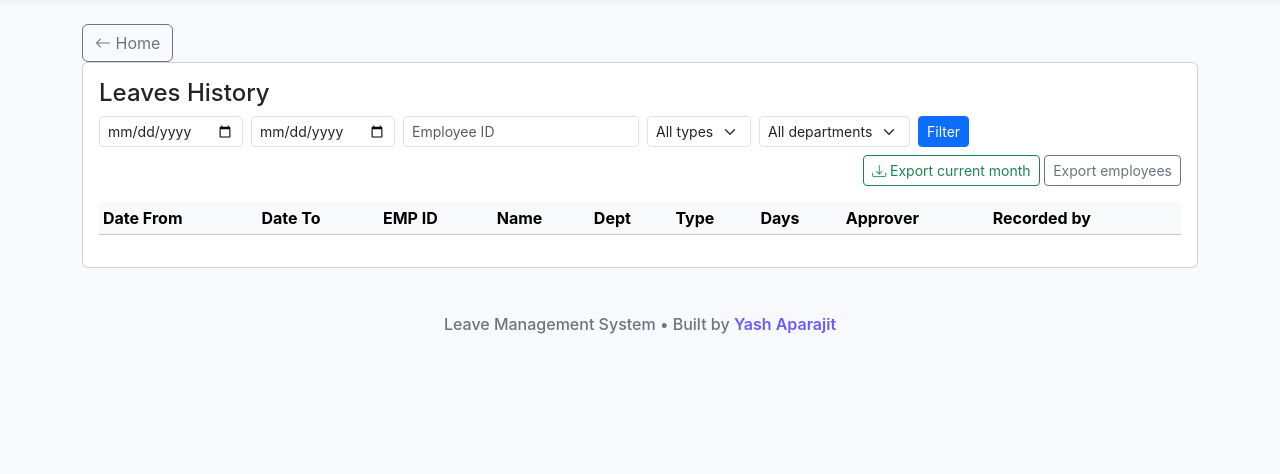
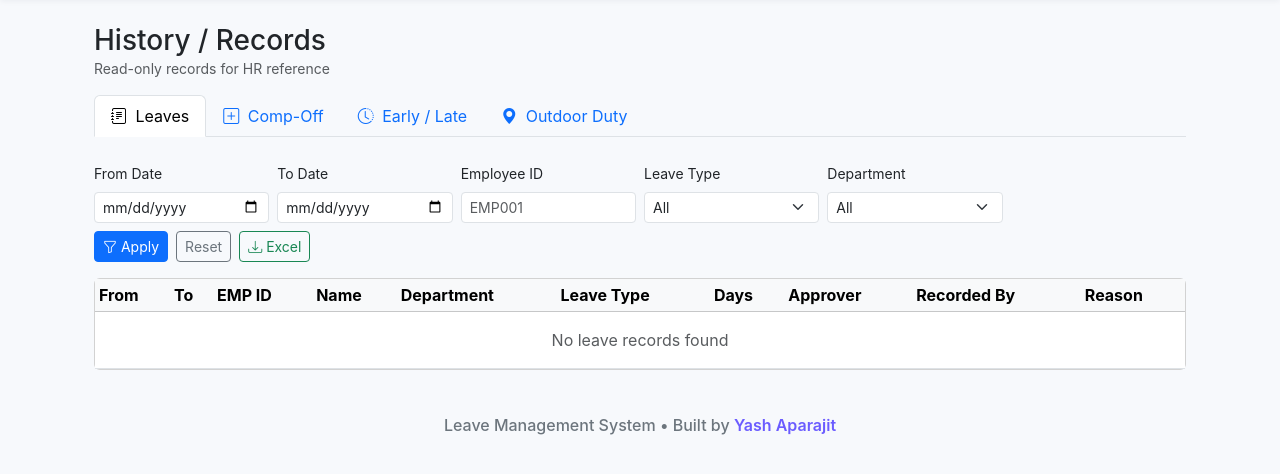
Before and after one commit to Yash-Aparajit/Leave-Management-System, a Flask app: page /history/leaves in a window 1280 px wide. Shown: the part 55-529 px from the top of the page. Run offline with Flask 3, Linux system fonts and the light colour scheme; the visitor is signed in with stand-in values (Sample User, id 1); data that the repository does not hold is empty.

Commit message:
Update leaves_history.html

```diff
--- a/templates/leaves_history.html
+++ b/templates/leaves_history.html
@@ -1,70 +1,143 @@
-{% extends 'base.html' %}
-{% block title %}Leaves History{% endblock %}
+{% extends "history_base.html" %}
+{% block title %}Leave History{% endblock %}
 
-{% block content %}
-<a class='btn btn-outline-secondary back-btn' href='{{ url_for("index") }}'><i class='bi bi-arrow-left'></i> Home</a>
+{% block history_content %}
 
-<div class="card p-3">
-  <h4>Leaves History</h4>
+<!-- FILTERS -->
+<form method="get" class="row g-2 align-items-end mb-3">
 
-  <form class="row g-2 mb-3" method="get">
-    <div class="col-auto">
-      <input type="date" class="form-control form-control-sm" name="from_date" value="{{ filters.from_date or '' }}" placeholder="From">
+  <div class="col-md-2">
+    <label class="form-label small">From Date</label>
+    <input type="date"
+           name="from_date"
+           value="{{ filters.from_date }}"
+           class="form-control form-control-sm">
   </div>
-    <div class="col-auto">
-      <input type="date" class="form-control form-control-sm" name="to_date" value="{{ filters.to_date or '' }}" placeholder="To">
+
+  <div class="col-md-2">
+    <label class="form-label small">To Date</label>
+    <input type="date"
+           name="to_date"
+           value="{{ filters.to_date }}"
+           class="form-control form-control-sm">
   </div>
-    <div class="col-auto">
-      <input name="employee_id" class="form-control form-control-sm" placeholder="Employee ID" value="{{ filters.employee_id or '' }}">
+
+  <div class="col-md-2">
+    <label class="form-label small">Employee ID</label>
+    <input type="text"
+           name="employee_id"
+           value="{{ filters.employee_id }}"
+           class="form-control form-control-sm"
+           placeholder="EMP001">
   </div>
-    <div class="col-auto">
+
+  <div class="col-md-2">
+    <label class="form-label small">Leave Type</label>
     <select name="leave_type_id" class="form-select form-select-sm">
-        <option value="">All types</option>
+      <option value="">All</option>
       {% for lt in leave_types %}
-          <option value="{{ lt.id }}" {% if filters.leave_type_id == lt.id|string %}selected{% endif %}>{{ lt.name }}</option>
+        <option value="{{ lt.id }}"
+          {% if filters.leave_type_id == lt.id|string %}selected{% endif %}>
+          {{ lt.name }}
+        </option>
       {% endfor %}
     </select>
   </div>
-    <div class="col-auto">
+
+  <div class="col-md-2">
+    <label class="form-label small">Department</label>
     <select name="department" class="form-select form-select-sm">
-        <option value="">All departments</option>
+      <option value="">All</option>
       {% for d in departments %}
-          <option value="{{ d }}" {% if filters.department == d %}selected{% endif %}>{{ d }}</option>
+        <option value="{{ d }}"
+          {% if filters.department == d %}selected{% endif %}>
+          {{ d }}
+        </option>
       {% endfor %}
     </select>
   </div>
-    <div class="col-auto">
-      <button class="btn btn-primary btn-sm">Filter</button>
-    </div>
 
-    <div class="col-auto ms-auto">
-      <a class="btn btn-outline-success btn-sm" href="{{ url_for('export_month_report') }}"><i class="bi bi-download"></i> Export current month</a>
-      <a class="btn btn-outline-secondary btn-sm" href="{{ url_for('export_employees') }}">Export employees</a>
+  <div class="col-md-4 d-flex gap-2">
+    <button class="btn btn-sm btn-primary">
+      <i class="bi bi-funnel"></i> Apply
+    </button>
+
+    <a href="{{ url_for('history_leaves') }}"
+       class="btn btn-sm btn-outline-secondary">
+      Reset
+    </a>
+
+    <a href="{{ url_for('export_history_leaves', **filters) }}"
+       class="btn btn-sm btn-outline-success">
+      <i class="bi bi-download"></i> Excel
+    </a>
   </div>
 </form>
 
+<!-- TABLE -->
+<div class="card card-shadow">
   <div class="table-responsive">
-    <table class="table table-sm">
+    <table class="table table-sm table-hover mb-0">
       <thead class="table-light">
-        <tr><th>Date From</th><th>Date To</th><th>EMP ID</th><th>Name</th><th>Dept</th><th>Type</th><th>Days</th><th>Approver</th><th>Recorded by</th></tr>
+        <tr>
+          <th>From</th>
+          <th>To</th>
+          <th>EMP ID</th>
+          <th>Name</th>
+          <th>Department</th>
+          <th>Leave Type</th>
+          <th>Days</th>
+          <th>Approver</th>
+          <th>Recorded By</th>
+          <th>Reason</th>
+        </tr>
       </thead>
+
       <tbody>
         {% for l in leaves %}
           {% set emp = emp_map.get(l.employee_id) %}
           <tr>
-            <td>{{ l.date_from|nice_date }}</td>
-            <td>{{ l.date_to|nice_date }}</td>
-            <td>{{ emp.employee_id if emp else '' }}</td>
-            <td>{{ (emp.first_name + ' ' + (emp.middle_name or '') + ' ' + emp.last_name).strip() if emp else '' }}</td>
-            <td>{{ emp.department if emp else '' }}</td>
-            <td>{{ (l.leave_type.name if l.leave_type is defined and l.leave_type else (leave_types|selectattr("id", "equalto", l.leave_type_id)|map(attribute="name")|first)) or '' }}</td>
+            <td>{{ l.date_from.strftime('%d/%m/%Y') if l.date_from else '' }}</td>
+            <td>{{ l.date_to.strftime('%d/%m/%Y') if l.date_to else '' }}</td>
+
+            <td>{{ emp.employee_id if emp else '-' }}</td>
+
+            <td>
+              {% if emp %}
+                {{ emp.first_name }} {{ emp.last_name }}
+                {% if emp.status == 'left' %}
+                  <span class="badge bg-secondary ms-1">LEFT</span>
+                {% endif %}
+              {% else %}
+                -
+              {% endif %}
+            </td>
+
+            <td>{{ emp.department if emp else '-' }}</td>
+
+            <td>{{ l.leave_type.name if l.leave_type else '-' }}</td>
+
             <td>{{ l.days }}</td>
-            <td>{{ l.approver or '' }}</td>
-            <td>{{ l.created_by or '' }}</td>
+
+            <td>{{ l.approver or '-' }}</td>
+
+            <td>
+              {{ l.Recorded_name or '-'}}
+            </td>
+
+            <td class="text-muted">{{ l.reason or '' }}</td>
+          </tr>
+        {% else %}
+          <tr>
+            <td colspan="10" class="text-center text-muted py-3">
+              No leave records found
+            </td>
           </tr>
         {% endfor %}
       </tbody>
+
     </table>
   </div>
 </div>
+
 {% endblock %}
```
Lines whose indentation alone changed are shown as unchanged.
